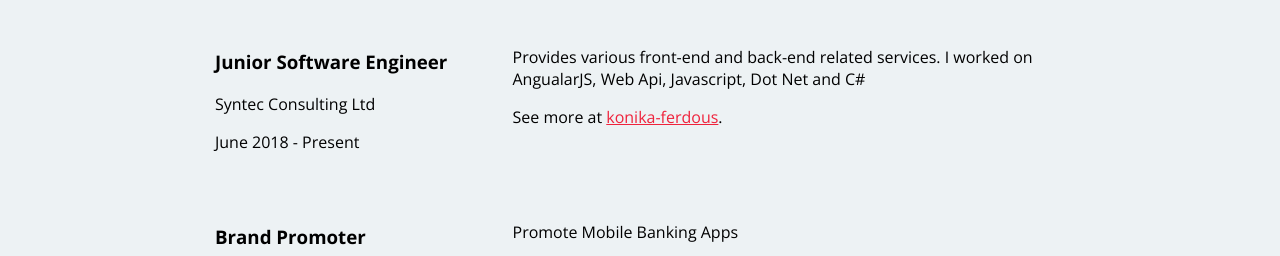
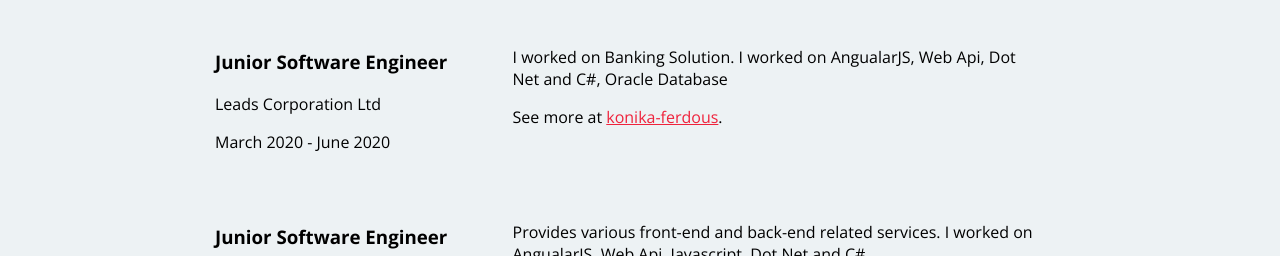
Before and after one commit to KonikaOfficial/KonikaFerdous.github.io, a plain HTML site: page index.html in a window 1280 px wide. Shown: the part 496-752 px from the top of the page. Drawn offline with nearby package versions, Linux system fonts and the light colour scheme.

Commit message:
add new experience in 2020

```diff
--- a/index.html
+++ b/index.html
@@ -30,6 +30,17 @@
                 <h2>Work Experience</h2>
 
                 <!-- Job Details: copy this block to add more positions. -->
+
+                <div class="column-narrow">
+                    <h3>Junior Software Engineer</h3>
+                    <p>Leads Corporation Ltd</p>
+                    <p>March 2020 - June 2020</p>
+                </div>
+                <div class="column-wide">
+                  <p>I worked on Banking Solution. I worked on AngualarJS, Web Api, Dot Net and C#, Oracle Database</p>
+                  <p>See more at <a href="https://www.linkedin.com/in/konika-ferdous/">konika-ferdous</a>.</p>
+                </div>
+
                 <div class="column-narrow">
                     <h3>Junior Software Engineer</h3>
                     <p>Syntec Consulting Ltd</p>
```
